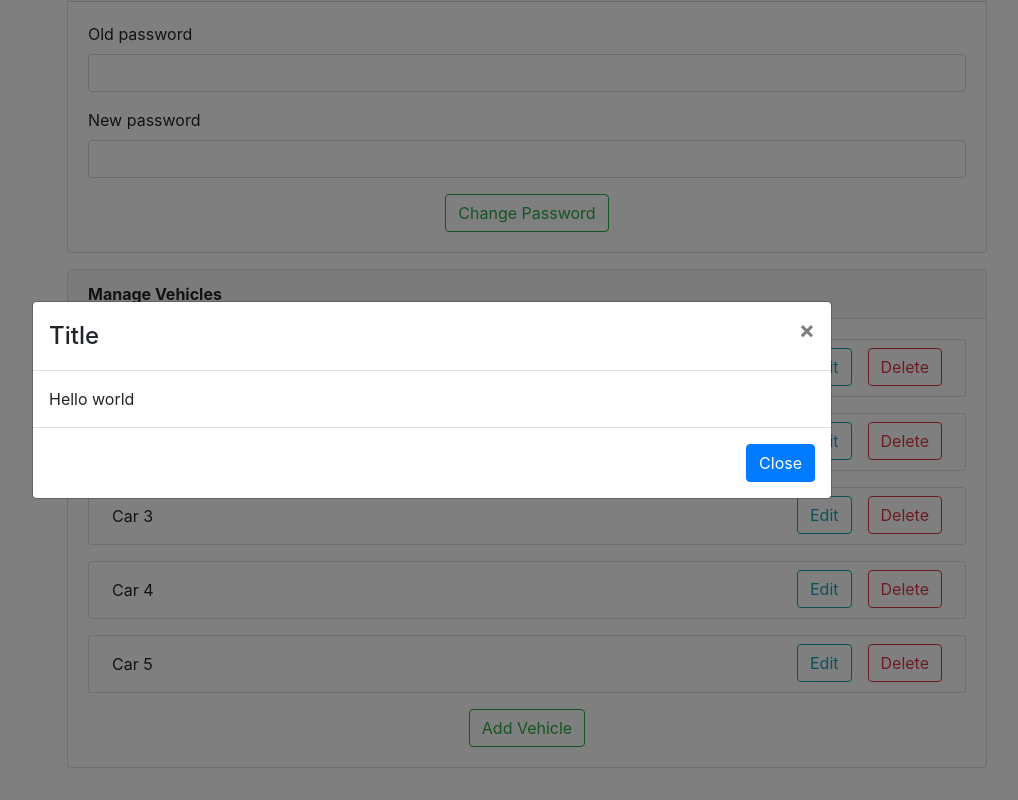
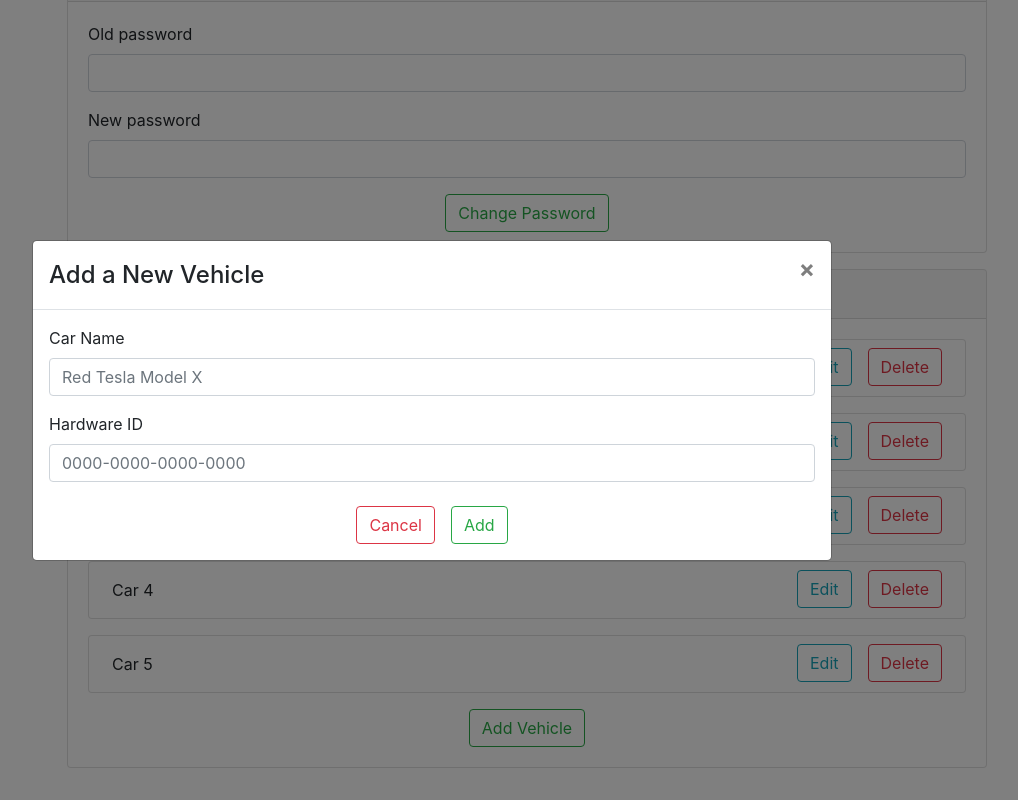
Before and after one commit to sdevalapurkar/smart-brake-monitor, a Next.js app: page /account in a window 1280 px wide. Both pictures are taken after a click on the button "Add Vehicle". Shown: the part 457-1257 px from the top of the page, without its empty margins (208-1226 px from the left). Built offline with nearby package versions, Linux system fonts and the light colour scheme.

Commit message:
Update the modal with correct UI elements

```diff
--- a/components/AddVehicleModal.jsx
+++ b/components/AddVehicleModal.jsx
@@ -1,9 +1,24 @@
 import React, {Component} from 'react';
 import Modal from 'react-bootstrap/Modal';
 import Button from 'react-bootstrap/Button';
+import Row from 'react-bootstrap/Row';
+import Col from 'react-bootstrap/Col';
+import Form from 'react-bootstrap/Form';
 
 class AddVehicleModal extends Component {
+
+    constructor(props) {
+        super(props);
+
+        this.state = {
+            carName: '',
+            arduinoID: ''
+        };
+    }
+
     render() {
+        const { carName, arduinoID } = this.state;
+
         return (
             <div>
                 <Modal
@@ -14,15 +29,42 @@ class AddVehicleModal extends Component {
                 >
                     <Modal.Header closeButton>
                         <Modal.Title id="add-vehicle-modal-title">
-                        Title
+                            Add a New Vehicle
                         </Modal.Title>
                     </Modal.Header>
                     <Modal.Body>
-                    Hello world
+                        <Form>
+                            <Form.Group controlId="todo">
+                                <Form.Label>Car Name</Form.Label>
+                                <Form.Control
+                                    name="carName"
+                                    type="text"
+                                    placeholder="Red Tesla Model X"
+                                    value={carName}
+                                    onChange={evt => this.setState({ carName: evt.target.value })}
+                                    required
+                                />
+                            </Form.Group>
+                            <Form.Group controlId="todo">
+                                <Form.Label>Hardware ID</Form.Label>
+                                <Form.Control
+                                    name="carName"
+                                    type="text"
+                                    placeholder="0000-0000-0000-0000"
+                                    value={arduinoID}
+                                    onChange={evt => this.setState({ arduinoID: evt.target.value })}
+                                    required
+                                />
+                            </Form.Group>
+                        </Form>
+                        <Row className="text-center mt-4">
+                            <Col>
+                                <Button
+                                    className="mr-3"variant="outline-danger" onClick={this.props.onHide}>Cancel</Button>
+                                <Button variant="outline-success">Add</Button>
+                            </Col>
+                        </Row>
                     </Modal.Body>
-                <Modal.Footer>
-                    <Button onClick={this.props.onHide}>Close</Button>
-                </Modal.Footer>
                 </Modal>
             </div>
         );
```
Lines whose indentation alone changed are shown as unchanged.
